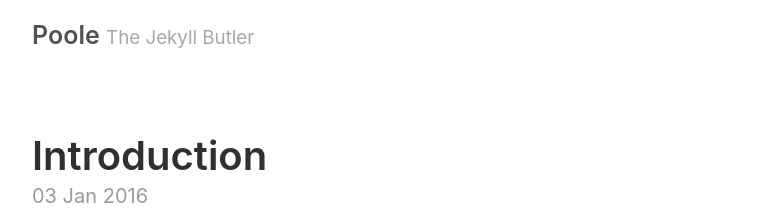
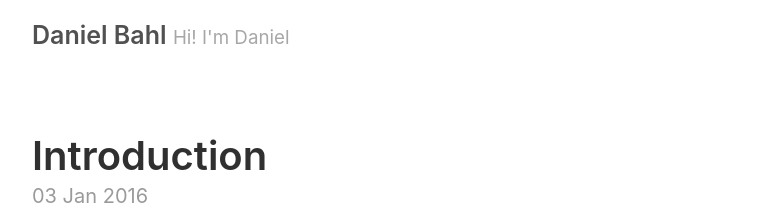
Before and after one commit to danielbahl/danielbahl.dk, a Jekyll site: the page built from index.html, in a window 1280 px wide. Shown: the top 214 px of the page, without its empty margins (258-1021 px from the left). Built offline with Jekyll 4.4.1, drawn with Linux system fonts in a browser that asks for light colours; the list of posts is cut into pages by our own code.

Commit message:
Update _config.yml

```diff
--- a/_config.yml
+++ b/_config.yml
@@ -2,9 +2,9 @@
 permalink:           pretty
 
 # Setup
-title:               Poole
-tagline:             The Jekyll Butler
-url:                 http://getpoole.com
+title:               Daniel Bahl
+tagline:             Hi! I'm Daniel
+url:                 http://danielbahl.com
 paginate:            1
 baseurl:             ""
 
@@ -17,14 +17,14 @@ sass:
 
 # About/contact
 author:
-  name:              Mark Otto
-  url:               https://twitter.com/mdo
-  email:             markdotto@gmail.com
+  name:              Daniel Bahl
+  url:               https://twitter.com/danielbahl
+  email:             me@danielbahl.com
 
 # Custom vars
-version:             2.0.0
+version:             21.5.0
 github:
-  repo:              https://github.com/poole/poole
+  repo:              https://github.com/danielbahl/danielbahl.dk/
 
 # Gems
 gems:
```
